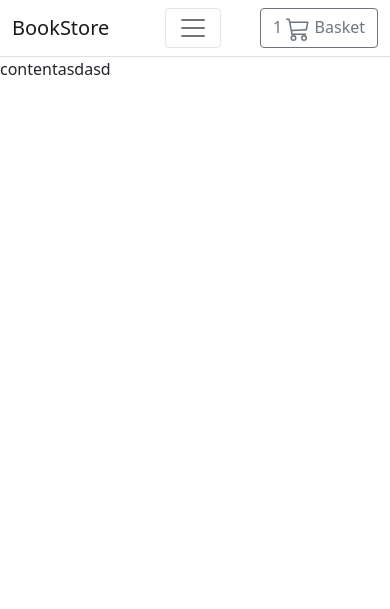
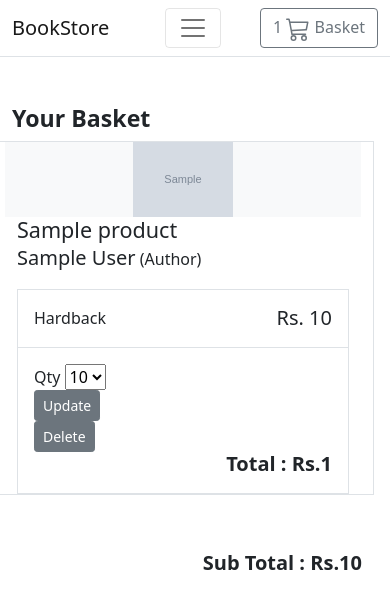
Before and after one commit to sumitkadian9/django_bookstore_app, a Django app: template templates/store/basket/summary.html in a window 390 px wide. Shown: the top 609 px of the page. Run offline with Django 3.2, Linux system fonts and the light colour scheme; the template is opened without the code that fills it: most values are stand-ins (such as "Sample title", 1, 10 or a date in 2020); grey boxes marked "Sample" are stand-in pictures; some libraries are stand-ins or nearby versions.

Commit message:
updated basket

```diff
--- a/basket/urls.py
+++ b/basket/urls.py
@@ -7,4 +7,6 @@ app_name = "basket"
 urlpatterns = [
     path('', views.basket_summary, name = 'basket_summary'),
     path('add/', views.basket_add, name = 'basket_add'),
+    path('delete/', views.basket_delete, name = 'basket_delete'),
+    path('update/',views.basket_update, name = 'basket_update')
 ]
--- a/templates/store/basket/summary.html
+++ b/templates/store/basket/summary.html
@@ -7,5 +7,110 @@ Basket Summary
 {% endblock title %}
 
 {% block content %}
-contentasdasd
+
+<div class="container">
+    <main class="pt-5">
+        <div class="row g-3">
+        <span class="h3 fw-bold">Your Basket</span>
+            {% for item in basket %}
+
+            {% with product=item.product %}
+            <div data-index="{{ product.id }}" class="row mb-4 border product-item">
+                <div class="col-md-5 col-lg-5 order-md-first bg-light">
+                    <img class="img-fluid mx-auto d-block" width="100px" alt="Responsive image"
+                        src="{{ product.image.url }}">
+                </div>
+                <div class="col-md-7 col-lg-7 ps-md-3 ps-lg-5">
+                    <h1 class="mb-0 h4">{{ product.title }}</h1>
+                    <p><span class="lead">{{ product.author }}</span> (Author)</p>
+                    <div class="border">
+                        <div class="col border-bottom">
+                            <div class="row p-3">
+                                <div class="col-6">Hardback</div>
+                                <div class="col-6 text-end"><span class="h5">Rs. {{ product.price }}</span></div>
+                            </div>
+                        </div>
+                        <div class="col">
+                            <div class="row p-3">
+                                <div class="col-md-auto">
+                                    <label for="select">Qty</label>
+                                    <select id="select{{product.id}}">
+                                        <option selected>{{ item.qty }}</option>
+                                        <option value="">1</option>
+                                        <option value="">2</option>
+                                        <option value="">3</option>
+                                        <option value="">4</option>
+                                    </select>
+
+                                </div>
+                                <div class="col-md-auto">
+                                    <button type="button" id="update-button" data-index="{{ product.id }}"
+                                        class="btn btn-secondary btn-sm update-button">Update</button>
+                                </div>
+                                <div class="col-md-auto">
+                                    <button type="button" id="delete-button" data-index="{{ product.id }}"
+                                        class="btn btn-secondary btn-sm delete-button">Delete</button>
+                                </div>
+                                <div class="col-md text-end">
+                                    <span class="h5 fw-bold"> Total : Rs.{{ item.total_price }}</span>
+                                </div>
+                            </div>
+                        </div>
+                    </div>
+                </div>
+
+            </div>
+
+
+            {% endwith %}
+
+            {% endfor %}
+
+            <div class="row g-3">
+                <div class="col-md text-end">
+                    <span class="h5 fw-bold"> Sub Total : Rs.{{ basket.get_sub_total }}</span>
+                </div>
+            </div>
+    </main>
+
+</div>
+
+<script>
+    $(document).on('click', '.delete-button', function (e) {
+        e.preventDefault();
+        var product_id = $(this).data('index');
+        $.ajax({
+            type: 'POST',
+            url: '{% url "basket:basket_delete" %}',
+            data: {
+                productid: $(this).data('index'),
+                csrfmiddlewaretoken: "{{ csrf_token }}",
+                action: 'post'
+            },
+            success: function (json) {
+                location.reload(true);
+            },
+            error: function (xhr, errmsg, err) {}
+        });
+    })
+
+    $(document).on('click', '.update-button', function (e) {
+        e.preventDefault();
+        var product_id = $(this).data('index');
+        $.ajax({
+            type: 'POST',
+            url: '{% url "basket:basket_update" %}',
+            data: {
+                productid: $(this).data('index'),
+                productqty: $('#select'+ product_id +' option:selected').text(),
+                csrfmiddlewaretoken: "{{ csrf_token }}",
+                action: 'post'
+            },
+            success: function (json) {
+                location.reload(true);
+            },
+            error: function (xhr, errmsg, err) {}
+        });
+    })
+</script>
 {% endblock content %}
--- a/templates/store/products/single.html
+++ b/templates/store/products/single.html
@@ -40,6 +40,7 @@
                     </div>
                 </div>
             </div>
+            <div id="success-text"></div>
         </div>
     </main>
 
@@ -59,6 +60,7 @@
             },
             success: function (json) {
                 document.getElementById("basket-qty").innerHTML = json.qty
+                document.getElementById("success-text").innerHTML = "Success !"
             },
             error: function (xhr, errmsg, err) {}
         });
```
Also changed, not shown: basket/basket.py (+52 -5 lines), basket/views.py (+20 -1 lines).
